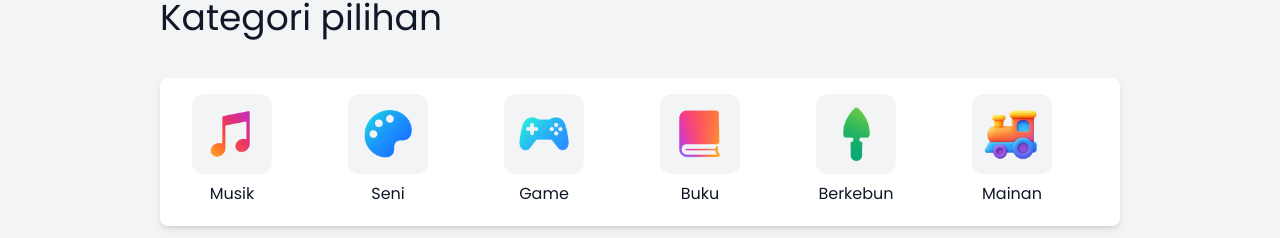
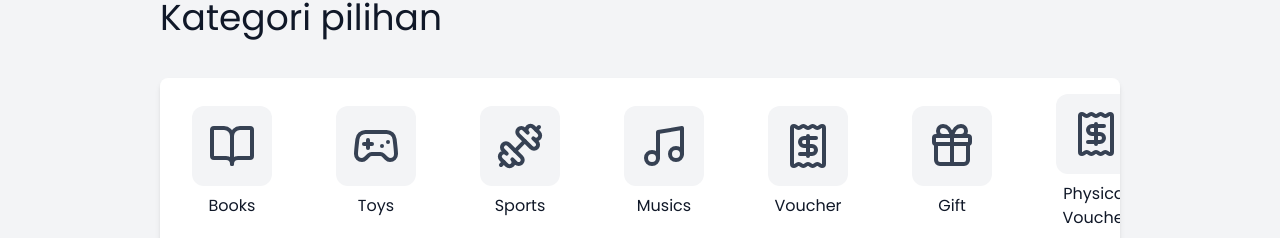
Before and after one commit to zufar-irawan/Jaja-Frontend, a Next.js app: page / in a window 1280 px wide. Shown: the part 562-800 px from the top of the page. Built offline with nearby package versions, Linux system fonts and the light colour scheme; no server answers.

Commit message:
Category repair

```diff
--- a/src/app/page.tsx
+++ b/src/app/page.tsx
@@ -1,11 +1,24 @@
 // app/page.tsx
 import ProductCard from "@/components/ProductCard";
 import RecommendedProductsSection from "@/components/RecommendedProductsSection";
+import Link from "next/link";
 import {
   getFeaturedProducts,
   getTopProducts,
   getRecommendedProducts,
 } from "@/utils/productService";
+import {
+  BookOpen,
+  Gamepad2,
+  Dumbbell,
+  Music,
+  Gift,
+  Receipt,
+  Shirt,
+  Gavel,
+  Smartphone,
+  MoreHorizontal,
+} from "lucide-react";
 
 export default async function Home() {
   const [featuredProducts, topProducts, recommendedProducts] =
@@ -16,16 +29,17 @@ export default async function Home() {
     ]);
 
   const categories = [
-    { name: "Musik", icon: "/category/Musik.png" },
-    { name: "Seni", icon: "/category/Seni.png" },
-    { name: "Game", icon: "/category/Game.png" },
-    { name: "Buku", icon: "/category/Buku.png" },
-    { name: "Berkebun", icon: "/category/Berkebun.png" },
-    { name: "Mainan", icon: "/category/Mainan.png" },
-    { name: "Olahraga", icon: "/category/Olahraga.png" },
-    { name: "Elektronik", icon: "/category/Electronic.png" },
-    { name: "Fotografi", icon: "/category/Fotografi.png" },
-    { name: "Peliharaan", icon: "/category/Peliharaan.png" },
+    { name: "Books", slug: "novel", Icon: BookOpen },
+    { name: "Toys", slug: "action-figure", Icon: Gamepad2 },
+    { name: "Sports", slug: "sport-tools", Icon: Dumbbell },
+    { name: "Musics", slug: "music-tools", Icon: Music },
+    { name: "Voucher", slug: "voucher", Icon: Receipt },
+    { name: "Gift", slug: "gift", Icon: Gift },
+    { name: "Physical Voucher", slug: "physical-voucher", Icon: Receipt },
+    { name: "Fashion", slug: "fashion", Icon: Shirt },
+    { name: "Lelang", slug: "mobil", Icon: Gavel },
+    { name: "Digital", slug: "Digital", Icon: Smartphone },
+    { name: "Lainnya", slug: "lainnya", Icon: MoreHorizontal },
   ];
 
   return (
@@ -41,23 +55,20 @@ export default async function Home() {
           Kategori pilihan
         </header>
 
-        <div className="flex w-full px-3 py-4 rounded-lg bg-white shadow-md items-center gap-9 overflow-x-auto">
+        <div className="flex w-full px-3 py-4 rounded-lg bg-white shadow-md items-center gap-6 overflow-x-auto">
           {categories.map((item, index) => (
-            <div
+            <Link
               key={index}
+              href={`/Category/${item.slug}`}
               className="flex flex-col items-center justify-center gap-1 transition-transform hover:scale-105 min-w-[100px] sm:min-w-[120px] cursor-pointer"
             >
               <div className="flex h-14 w-14 items-center justify-center rounded-xl bg-gray-100 sm:h-16 sm:w-16 lg:h-20 lg:w-20">
-                <img
-                  src={item.icon}
-                  alt={item.name}
-                  className="w-full h-full object-contain"
-                />
+                <item.Icon className="w-8 h-8 sm:w-10 sm:h-10 lg:w-12 lg:h-12 text-gray-700" />
               </div>
               <p className="py-1 text-xs text-center text-gray-900 sm:text-sm lg:text-base">
                 {item.name}
               </p>
-            </div>
+            </Link>
           ))}
         </div>
       </section>
```
